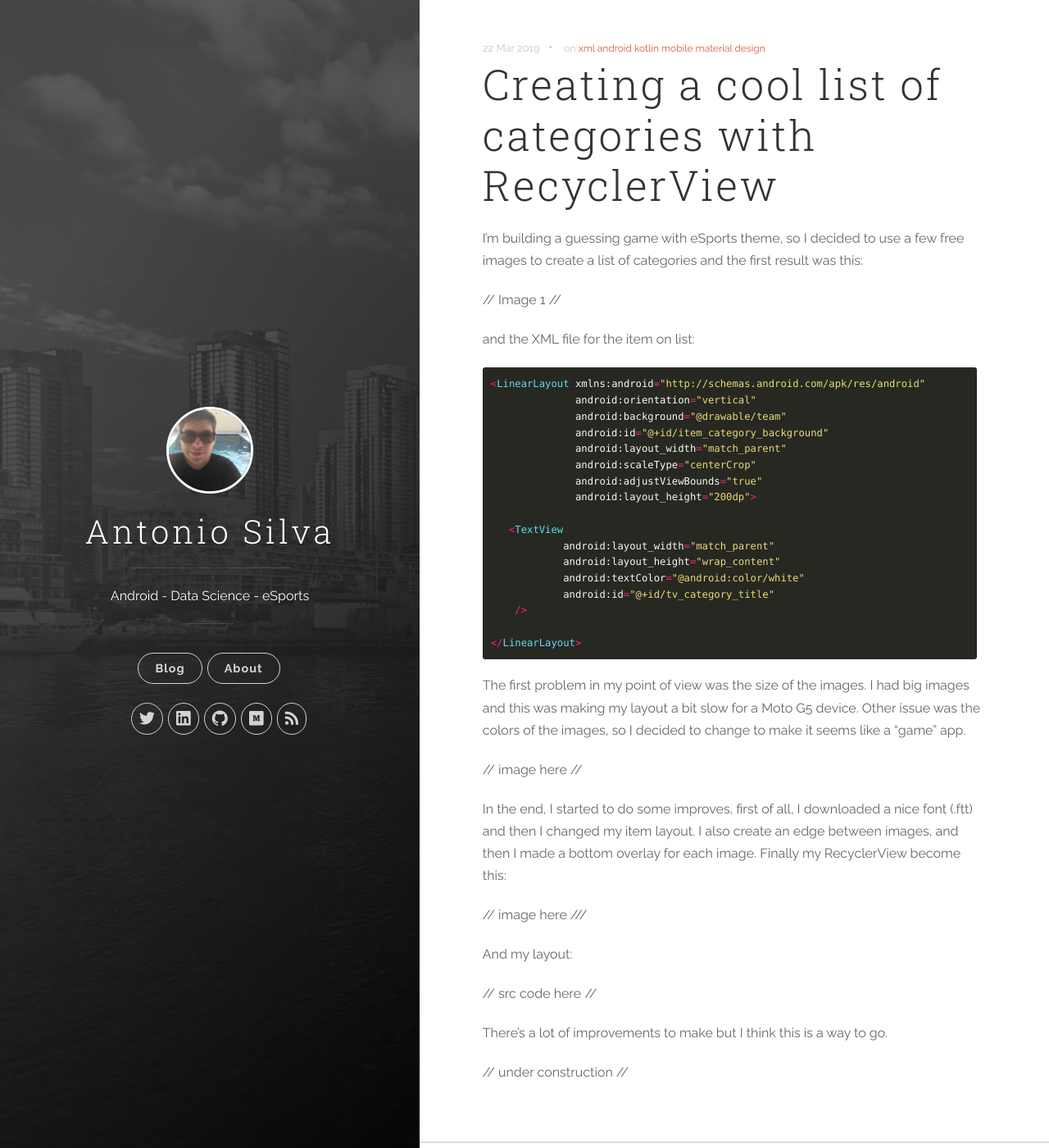
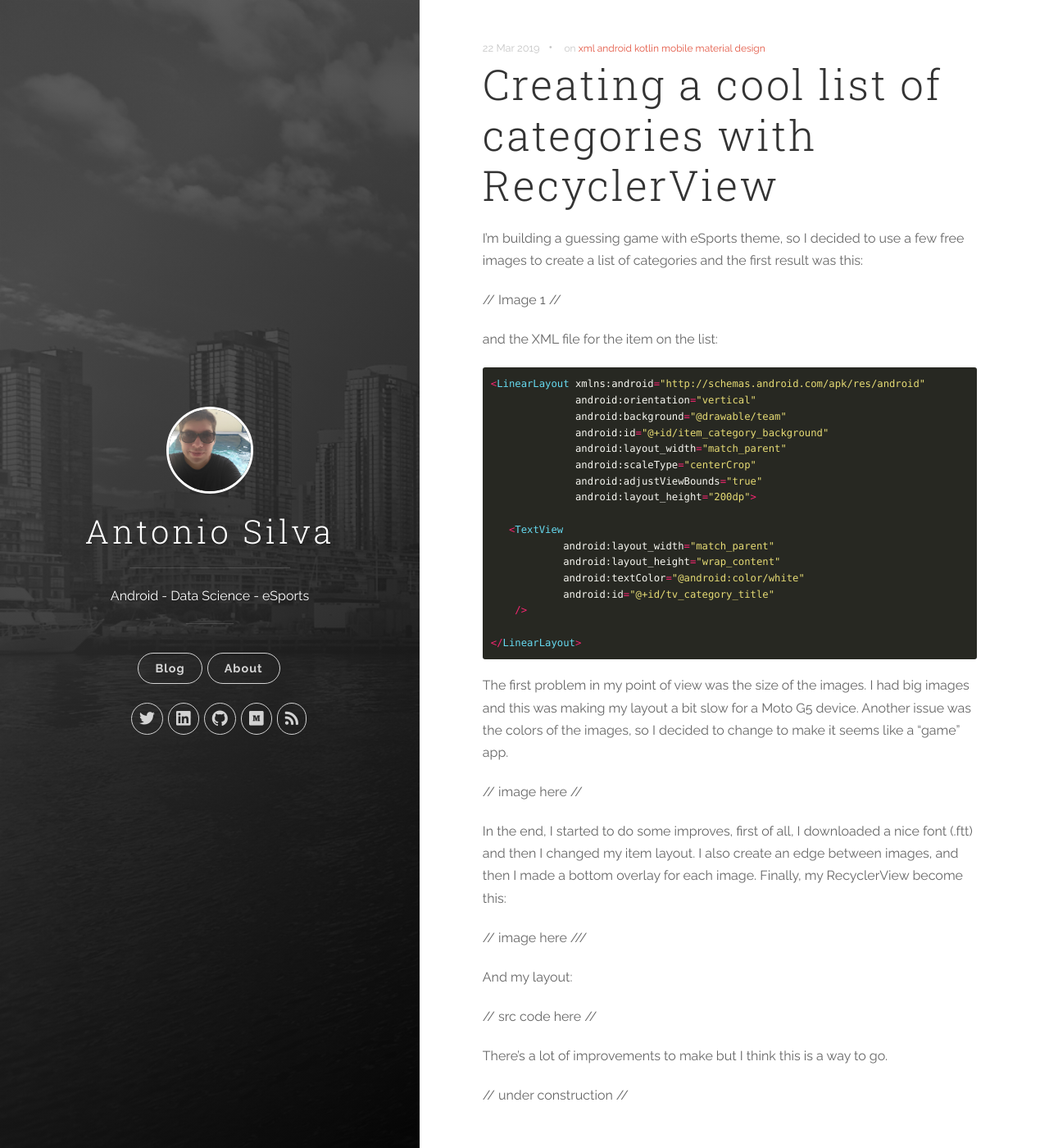
Before and after one commit to antoniosj/antoniosj.github.io, a Jekyll site: the page built from _posts/2019-02-24-recyclerview.markdown, in a window 1280 px wide and 1400 px high. Shown: the whole window at 82% size. Built offline with Jekyll 4.4.1, drawn with Linux system fonts in a browser that asks for light colours.

Commit message:
Update 2019-02-24-recyclerview.markdown

```diff
--- a/_posts/2019-02-24-recyclerview.markdown
+++ b/_posts/2019-02-24-recyclerview.markdown
@@ -9,7 +9,7 @@ I'm building a guessing game with eSports theme, so I decided to use a few free
 
 // Image 1 //
 
-and the XML file for the item on list:
+and the XML file for the item on the list:
 
 {% highlight swift %}
 
@@ -33,11 +33,11 @@ and the XML file for the item on list:
 
 {% endhighlight %}
 
-The first problem in my point of view was the size of the images. I had big images and this was making my layout a bit slow for a Moto G5 device. Other issue was the colors of the images, so I decided to change to make it seems like a "game" app.
+The first problem in my point of view was the size of the images. I had big images and this was making my layout a bit slow for a Moto G5 device. Another issue was the colors of the images, so I decided to change to make it seems like a "game" app.
 
 // image here //
 
-In the end, I started to do some improves, first of all, I downloaded a nice font (.ftt) and then I changed my item layout. I also create an edge between images, and then I made a bottom overlay for each image. Finally my RecyclerView become this:
+In the end, I started to do some improves, first of all, I downloaded a nice font (.ftt) and then I changed my item layout. I also create an edge between images, and then I made a bottom overlay for each image. Finally, my RecyclerView become this:
 
 // image here ///
 
```
